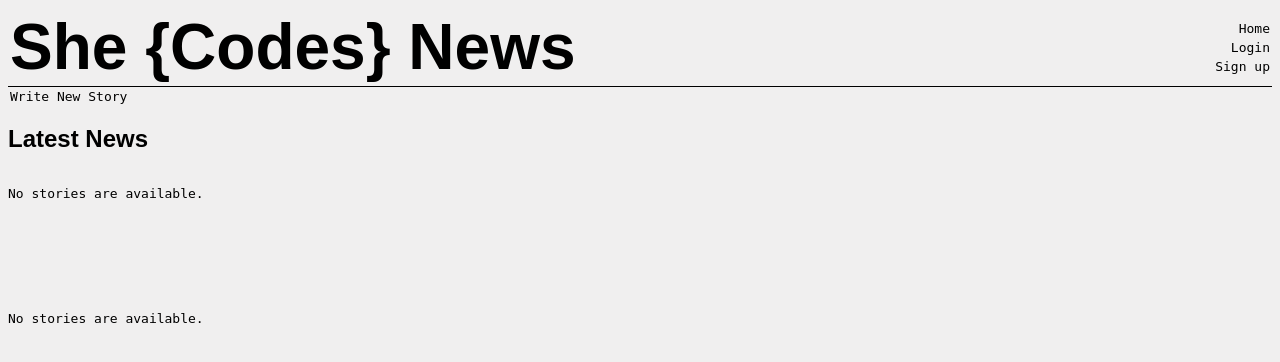
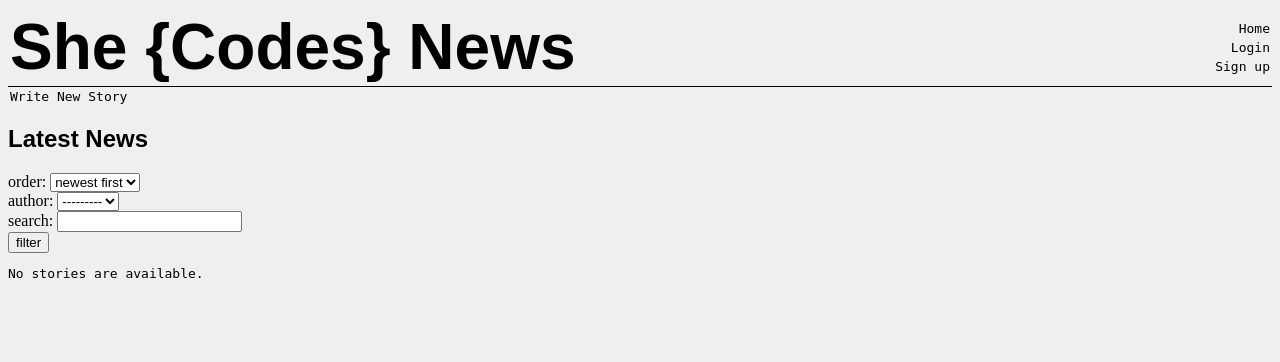
Before and after one commit to SheCodesAus/she-codes-django-news-project-bendog, a Django app: page /news/ in a window 1280 px wide. Shown: the top 362 px of the page. Run offline with Django 4.2, Linux system fonts and the light colour scheme; data that the repository does not hold is empty; parts of the project's set-up code (start-up, migrations or seed data) failed here and were passed over; some web fonts are replaced.

Commit message:
added filter and search again

```diff
--- a/she_codes_news/news/forms.py
+++ b/she_codes_news/news/forms.py
@@ -1,8 +1,9 @@
 from django import forms
+from django.contrib.auth import get_user_model
 from django.forms import ModelForm
 from .models import NewsStory
 
-
+User = get_user_model()
 class StoryForm(ModelForm):
     class Meta:
         model = NewsStory
@@ -10,3 +11,14 @@ class StoryForm(ModelForm):
         widgets = {
             'pub_date': forms.DateInput(format=('%m/%d/%Y'), attrs={'class':'form-control', 'placeholder':'Select a date', 'type':'date'}),
         }
+
+
+ORDER_CHOICE= (
+    ('', "newest first"),
+    ('oldfirst', "oldest first")
+)
+
+class FilterForm(forms.Form):
+    order = forms.ChoiceField(label="order", choices=ORDER_CHOICE, required=False)
+    author = forms.ModelChoiceField(label="author", queryset=User.objects.all(), required=False)
+    search = forms.CharField(label="search", required=False)
--- a/she_codes_news/news/templates/news/index.html
+++ b/she_codes_news/news/templates/news/index.html
@@ -8,20 +8,17 @@
     {% block content %}
     <a href="{% url 'news:newStory' %}">Write New Story</a>
 
-    <h2>Latest News</h2>
+    <h2>{% if request.GET.order == 'oldfirst' %}Old{% else %}Latest{% endif %} News</h2>
 
-    <div id="latest-stories">
-        {% if latest_stories %}
-            {% for story in latest_stories %}
-                {% include './storyCard.html' with story=story position=forloop.counter%}
-            {% endfor %}
-        {% else %}
-            <p>No stories are available.</p>
-        {% endif %}
-    </div>
+    <form method="GET" >
+        <table>
+        {{ form.as_div }}
+        </table>
+        <button type="submit">filter</button>
+    </form>
 
     <div id="all-stories">
-        {% if latest_stories %}
+        {% if all_stories %}
             {% for story in all_stories %}
                 {% include './storyCard.html' with story=story %}
             {% endfor %}
--- a/she_codes_news/news/urls.py
+++ b/she_codes_news/news/urls.py
@@ -6,5 +6,6 @@ app_name = 'news'
 urlpatterns = [
     path('', views.IndexView.as_view(), name='index'),
     path('<int:pk>/', views.StoryView.as_view(), name="story"),
+    # path('<int:pk>/like', views.like_post, name="like"),
     path("add-story/", views.AddStoryView.as_view(), name='newStory'),
 ]
--- a/she_codes_news/news/views.py
+++ b/she_codes_news/news/views.py
@@ -1,19 +1,40 @@
+from django.contrib.auth import get_user_model
+from django.db.models import Q
+from django.shortcuts import get_object_or_404
 from django.views import generic
 from django.urls import reverse_lazy
 from .models import NewsStory
-from .forms import StoryForm
+from .forms import StoryForm, FilterForm
 
+User = get_user_model()
 class IndexView(generic.ListView):
     template_name = 'news/index.html'
+    context_object_name = 'all_stories'
 
     def get_queryset(self):
         '''Return all news stories.'''
-        return NewsStory.objects.all()
+        qs = NewsStory.objects.all()
+        form = FilterForm(self.request.GET)
+        order_by = "-pub_date"
+        if form.is_valid():
+            order = form.cleaned_data.get('order')
+            if order == "oldfirst":
+                order_by = "pub_date"
+
+
+            if author := form.cleaned_data.get('author'):
+                qs = qs.filter(author=author)
+
+            if search := form.cleaned_data.get('search'):
+                qs = qs.filter(Q(title__icontains=search) | Q(content__icontains=search))
+
+
+        return qs.order_by(order_by)
 
     def get_context_data(self, **kwargs):
         context = super().get_context_data(**kwargs)
-        context['latest_stories'] = NewsStory.objects.all()[:4]
-        context['all_stories'] = NewsStory.objects.all()
+        # context['latest_stories'] = NewsStory.objects.all()[:4]
+        context['form'] = FilterForm(self.request.GET)
         return context
 
 class StoryView(generic.DetailView):
```
